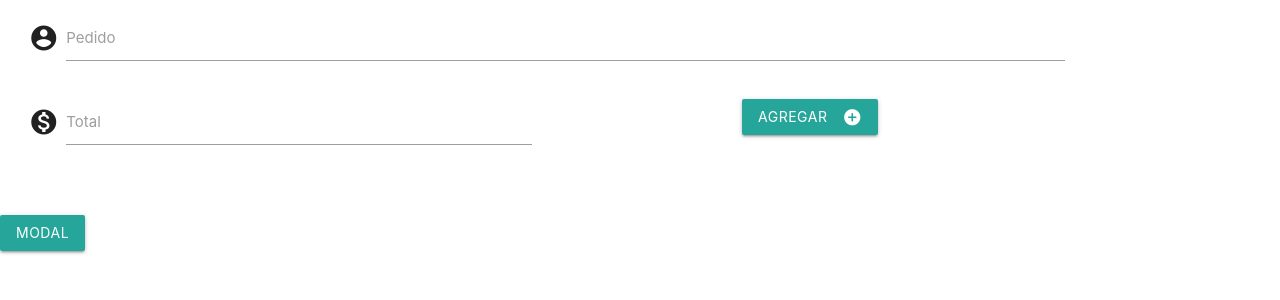
After one commit to cortesjpb/deliveraso, a Django app: template pedidos/templates/pedidos/addpedido.html in a window 1280 px wide. The commit adds this page. Shown: the top 300 px of the page. Run offline with Django 3.2, Linux system fonts and the light colour scheme; the template is opened without the code that fills it: most values are stand-ins (such as "Sample title", 1, 10 or a date in 2020).

```diff
--- /dev/null
+++ b/pedidos/templates/pedidos/addpedido.html
@@ -0,0 +1,81 @@
+<!DOCTYPE html>
+<html lang="en">
+<head>
+    <meta charset="UTF-8">
+    <meta name="viewport" content="width=device-width, initial-scale=1.0">
+
+    <!-- Compiled and minified CSS -->
+    <link rel="stylesheet" href="https://cdnjs.cloudflare.com/ajax/libs/materialize/1.0.0/css/materialize.min.css">
+    <link href="https://fonts.googleapis.com/icon?family=Material+Icons" rel="stylesheet">
+
+    <title>Pedidos</title>
+</head>
+<body>
+
+    <div>
+        <div class="row" style="text-align: center;">
+            <form class="col s12" style="margin-left: 10px;">
+            <div class="row">
+                <div class="input-field col s10">
+                <i class="material-icons prefix">account_circle</i>
+                <input id="icon_prefix" type="text" class="validate" required>
+                <label for="icon_prefix">Pedido</label>
+                </div>
+                <div class="input-field inline col s5">
+                    <i class="material-icons prefix">monetization_on</i>
+                    <input id="monetization_on" type="number" class="validate" required>
+                    <label for="monetization_on">Total</label>
+                </div>
+                <div class="input-field col s5">
+                    <button class="btn waves-effect waves-light" type="submit" name="action">Agregar
+                        <i class="material-icons right">add_circle</i>
+                    </button>
+                </div>
+            </div>
+            </form>
+        </div>
+    </div>
+
+
+    <!-- Modal Trigger -->
+    <a class="waves-effect waves-light btn modal-trigger" href="#modal1">Modal</a>
+
+    <!-- Modal Structure -->
+    <div id="modal1" class="modal bottom-sheet">
+        <div class="modal-content">
+        <h5><i class="material-icons lef">place</i>aqui va la direccion perri</h5>
+        <div class="collection">
+            <a class="collection-item">
+                Pedido: {{ pedido.descripcion }}
+            </a>
+            <a class="collection-item">
+                Total: {{ pedido.total }}
+            </a>
+        </div>
+        </div>
+        <div class="modal-footer">
+            <button class="btn waves-effect waves-light" type="submit" name="action">
+                Confirmar
+            </button>
+        </div>
+    </div>
+
+
+
+    <style>
+        .scroller{
+            overflow-x: hidden;
+        }
+    </style>
+
+    <!-- Compiled and minified JavaScript -->
+    <script src="https://cdnjs.cloudflare.com/ajax/libs/materialize/1.0.0/js/materialize.min.js"></script>
+    <script>
+
+        document.addEventListener('DOMContentLoaded', function() {
+            M.AutoInit();
+        });
+
+    </script>
+</body>
+</html>
```
Also changed, not shown: pedidos/templates/pedidos/index.html (+61 -15 lines), pedidos/views.py (+14 -1 lines).
